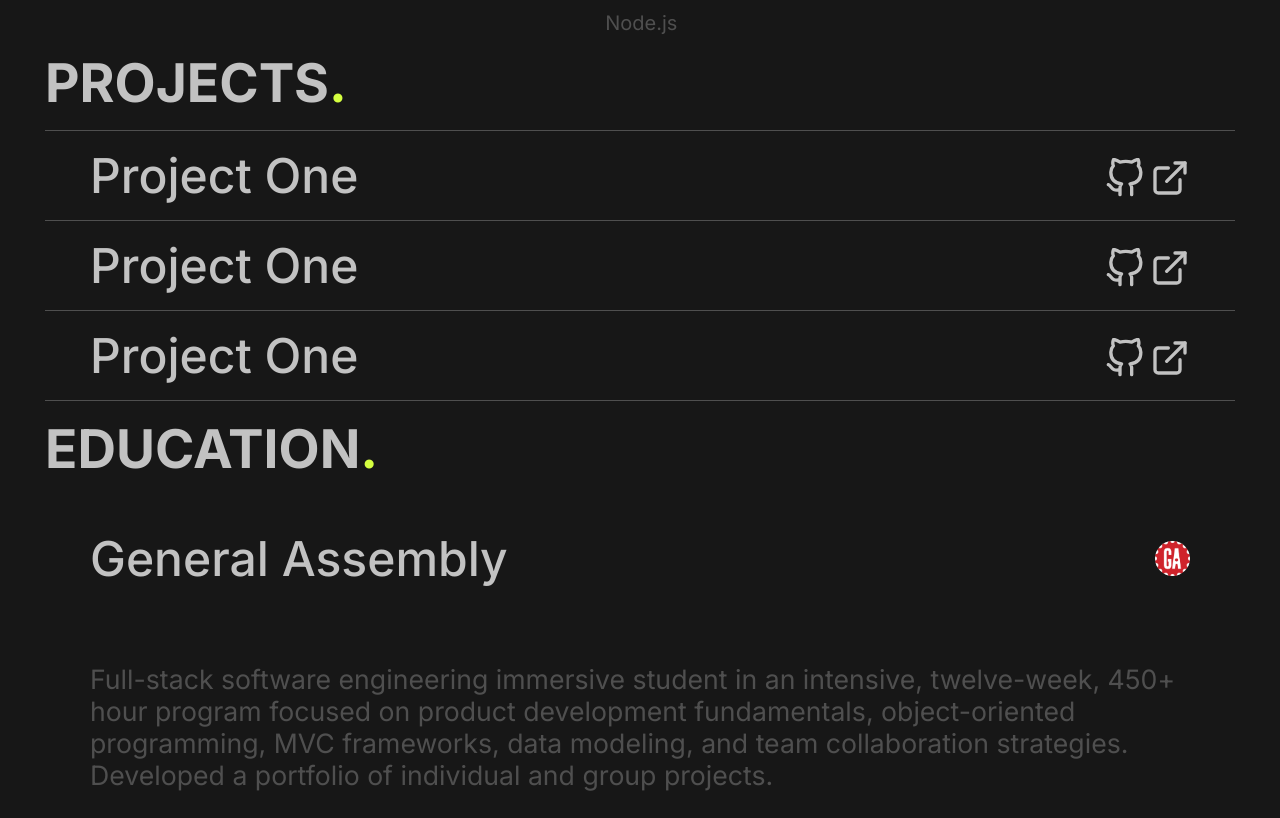
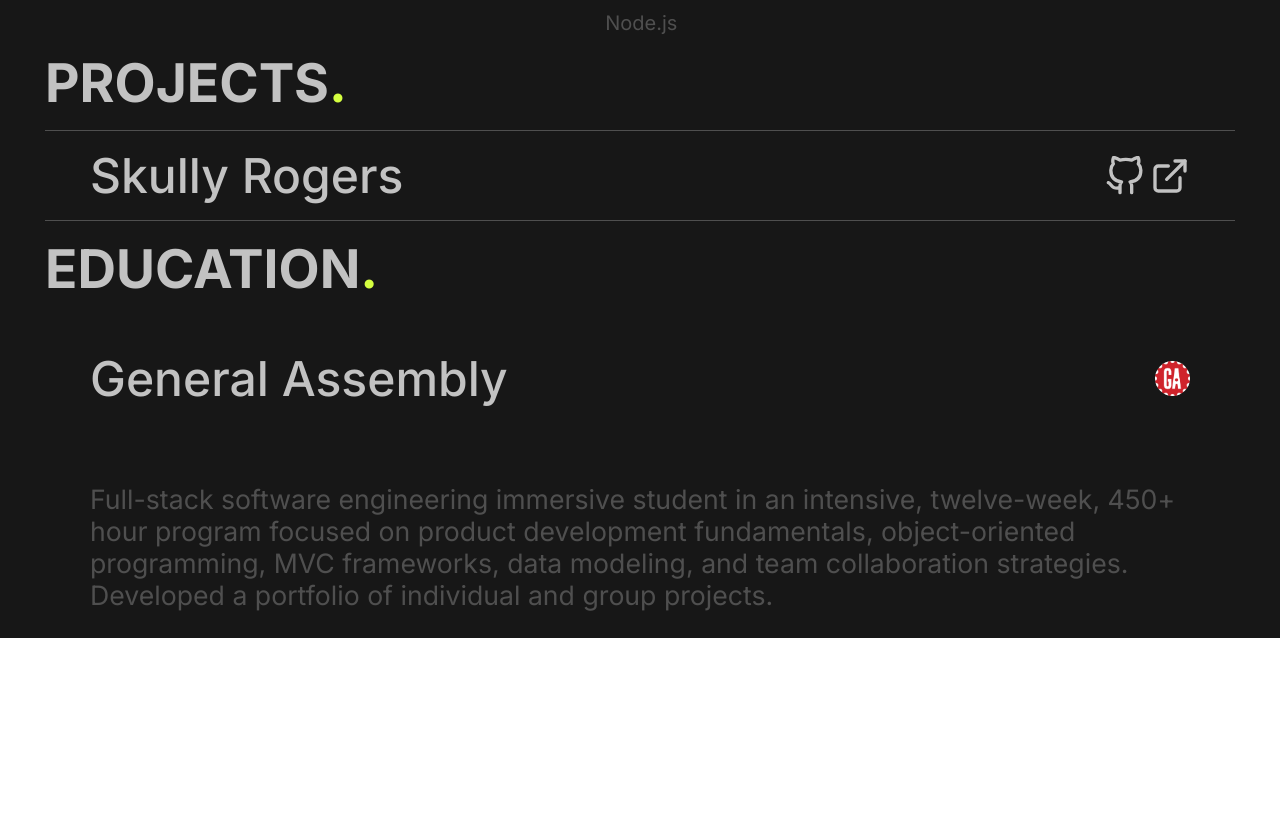
Before and after one commit to CharBar3/personal-website, a React (Create React App) app: page / in a window 1280 px wide. Shown: the part 1405-2223 px from the top of the page. After the commit the page ends 2043 px from the top, so only its background shows below. Built offline with nearby package versions, Linux system fonts and the light colour scheme.

Commit message:
MVP Projects

```diff
--- a/src/components/SingleProject/SingleProject.js
+++ b/src/components/SingleProject/SingleProject.js
@@ -7,8 +7,12 @@ const SingleProject = ({ title, website, github }) => {
     <div className="SingleProject">
       <h3>{title}</h3>
       <div className="SingleProject-Icons">
-        <GithubIcon />
-        <ExternalLinkIcon />
+        <a href={github} target="_blank">
+          <GithubIcon />
+        </a>
+        <a href={website} target="_blank">
+          <ExternalLinkIcon />
+        </a>
       </div>
     </div>
   );
--- a/src/sections/Projects/Projects.js
+++ b/src/sections/Projects/Projects.js
@@ -5,9 +5,11 @@ const Projects = () => {
   return (
     <div className="Projects">
       <h2>PROJECTS</h2>
-      <SingleProject title="Project One" />
-      <SingleProject title="Project One" />
-      <SingleProject title="Project One" />
+      <SingleProject
+        title="Skully Rogers"
+        website="https://skully-rogers.netlify.app/"
+        github="https://github.com/CharBar3/skully-rogers"
+      />
     </div>
   );
 };
```
